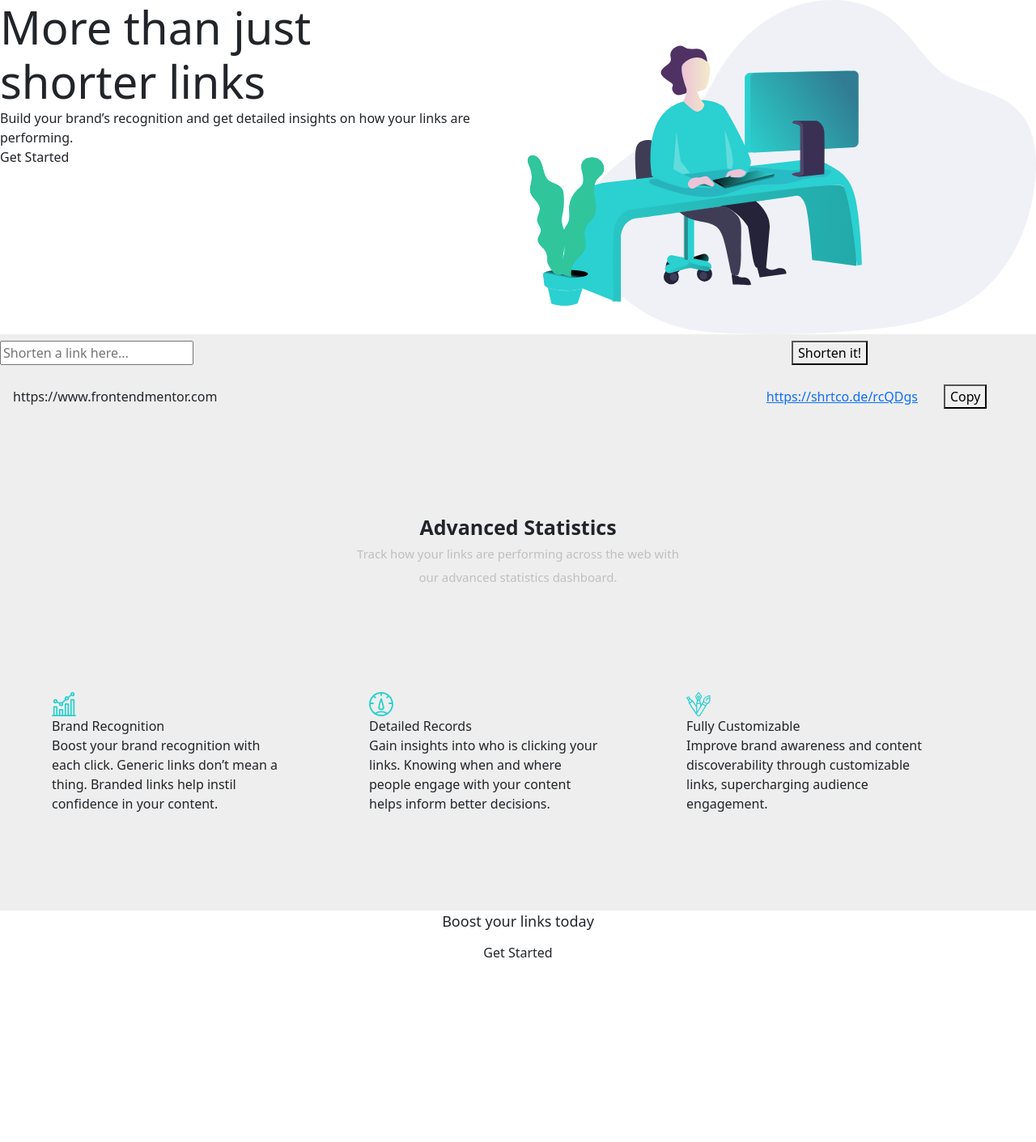
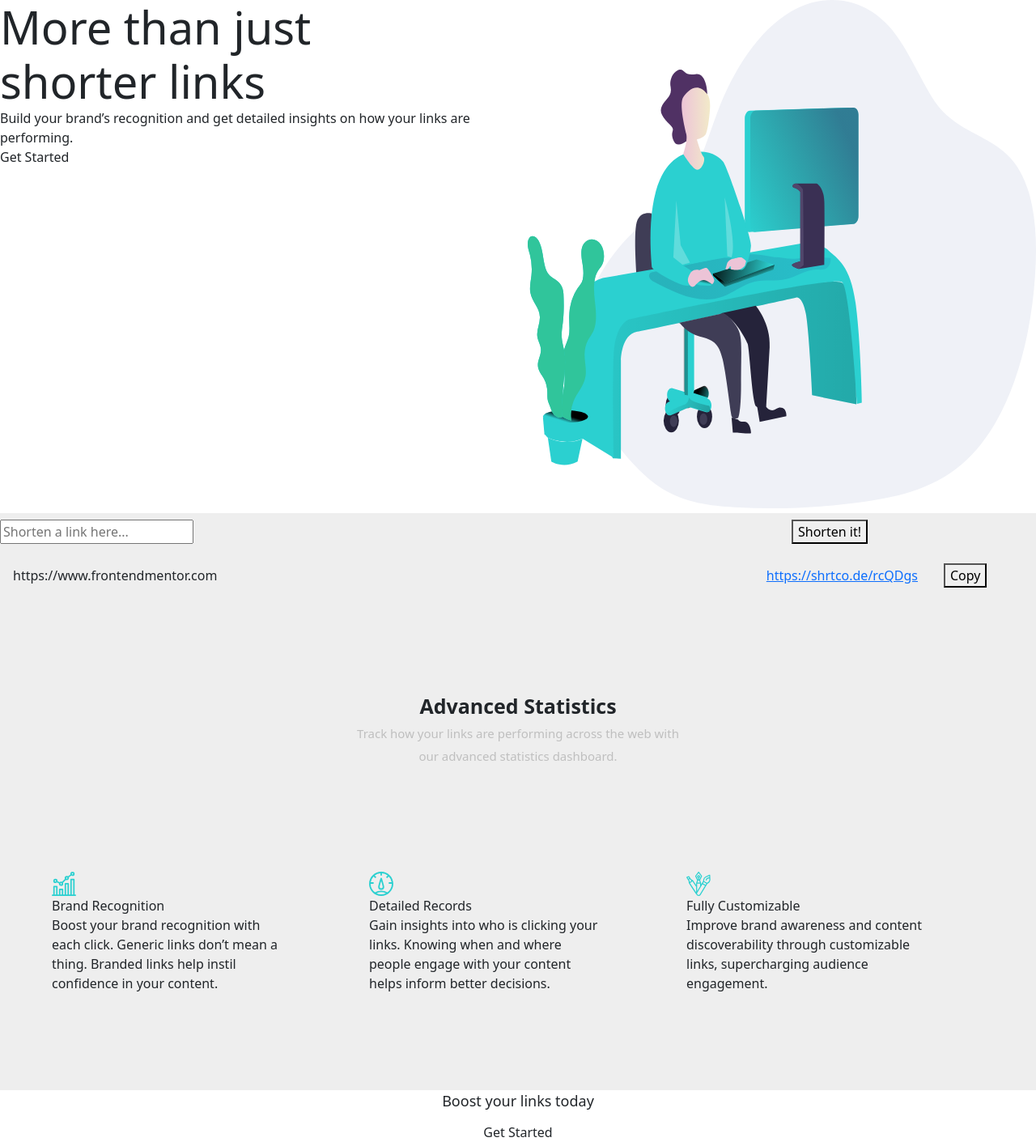
Before and after one commit to halimyusuf/url-shortener-frontend, a Next.js app: page / in a window 1280 px wide. Shown: the whole page at 81% size. Before the commit the page ends 1189 px from the top, so only its background shows below. Built offline with nearby package versions, Linux system fonts and the light colour scheme.

Commit message:
changed to next image

```diff
--- a/components/AdvertSect.js
+++ b/components/AdvertSect.js
@@ -1,9 +1,13 @@
+import Image from "next/image";
 export function AdvertSect({ children, icon }) {
   return (
     <div className="col-lg-4 card-item-cont">
       <div className="card-item">
         <div className="advert-icon">
-          <img width="30px" height="30px" src={`/images/${icon}`} alt={icon} />
+          <div style={{ width: "30px", height: "30px" }}>
+            <Image width={30} height={30} src={`/images/${icon}`} alt={icon} />
+          </div>
+          {/* <img width="30px" height="30px" src={`/images/${icon}`} alt={icon} /> */}
         </div>
         {children}
       </div>
--- a/pages/index.js
+++ b/pages/index.js
@@ -78,7 +78,16 @@ export default function Home() {
         </div>
 
         <div className="col-md-6">
-          <img width="100%" src="/images/illustration-working.svg" />
+          <div style={{ width: "100%" }}>
+            <Image
+              src="/images/illustration-working.svg"
+              alt="illlustration"
+              width="1000"
+              height="1000"
+              // layout="responsive"
+            />
+          </div>
+          {/* <img width="100%" src="/images/illustration-working.svg" /> */}
         </div>
       </div>
 
```
Also changed, not shown: pages/footer.js (+20 -5 lines), styles/globals.css (+7 -2 lines).
